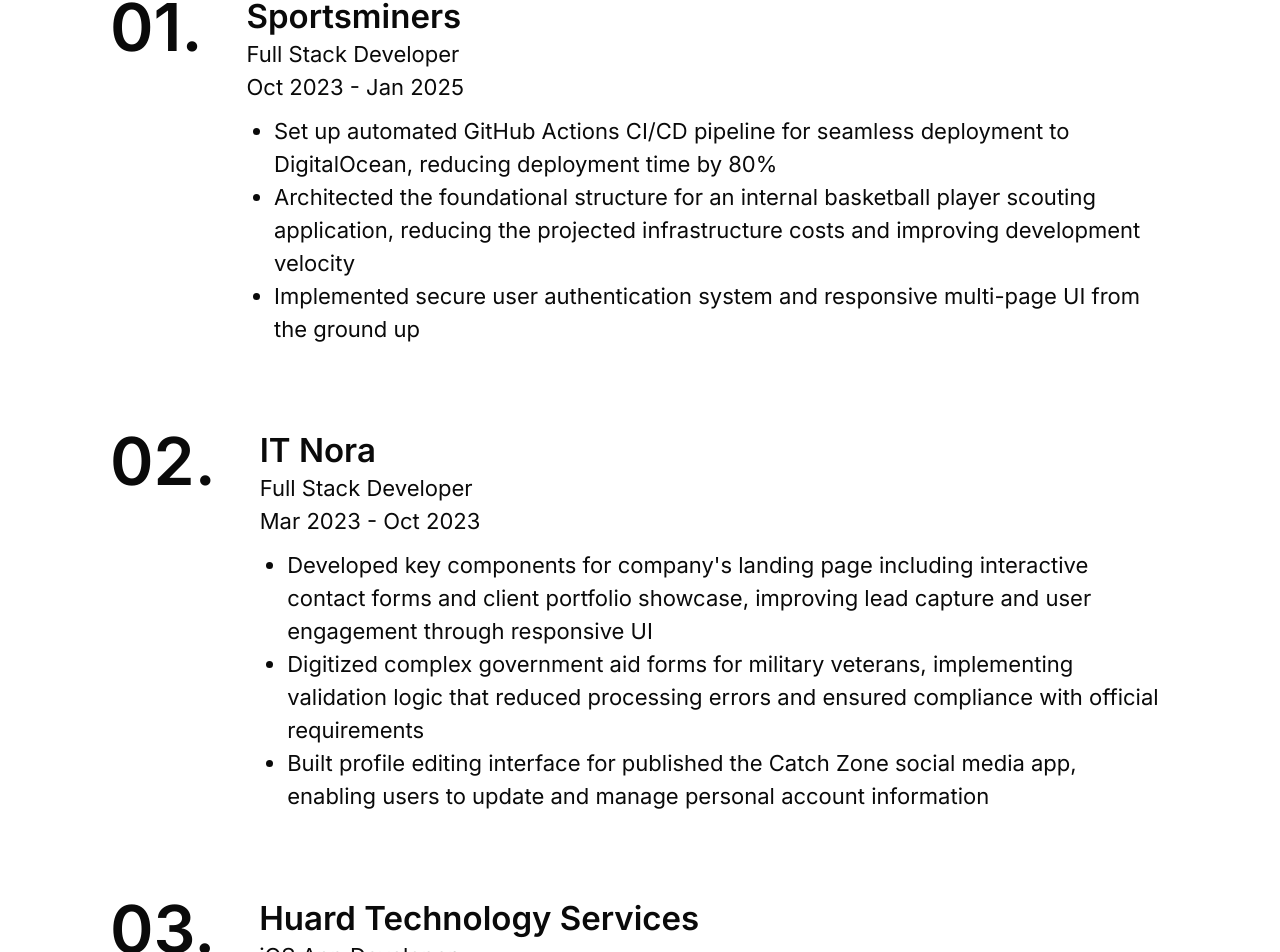
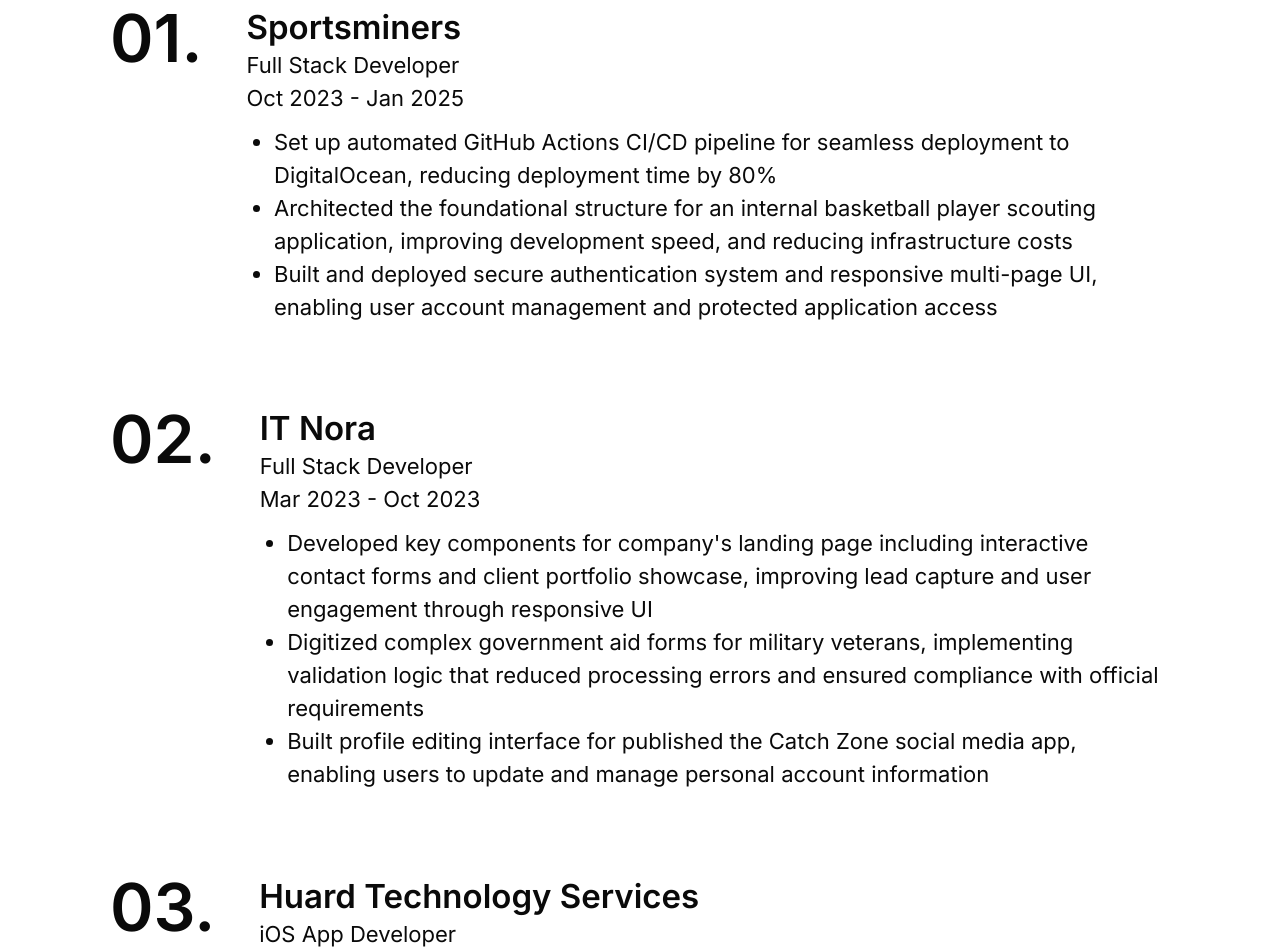
Before and after one commit to jlbmontejano/personal-portfolio, a React (Vite) app: page / in a window 1280 px wide. Shown: the part 1901-2853 px from the top of the page. Built offline with nearby package versions, Linux system fonts and the light colour scheme.

Commit message:
Updated CV

```diff
--- a/src/constants/index.ts
+++ b/src/constants/index.ts
@@ -16,24 +16,25 @@ export const MENU_OPTIONS: MenuOption[] = [
 export const TECH_STACK: TechStack[] = [
 	{
 		title: "Languages",
-		data: ["HTML, CSS & JavaScript", "Typescript", "SQL", "Swift"],
+		data: ["Typescript", "HTML, CSS & JavaScript", "SQL", "Swift"],
 	},
 	{
 		title: "Frameworks & Libraries",
 		data: [
 			"React",
-			"Vue",
 			"NodeJS",
 			"Express",
+			"Vue",
+			"Jest",
 			"SwiftUI",
 			"Tailwind CSS",
 			"Prisma",
 		],
 	},
-	{ title: "Databases", data: ["PostgreSQL", "Cloud Firestore"] },
+	{ title: "Databases", data: ["PostgreSQL", "Google Firestore"] },
 	{
 		title: "Tools & Platforms",
-		data: ["Git", "GitHub Actions", "REST APIs"],
+		data: ["Git", "AWS", "Docker", "GitHub Actions", "REST APIs"],
 	},
 ];
 
@@ -48,8 +49,8 @@ export const EXPERIENCE: WorkExperience[] = [
 			"Typescript, React, Node.js, PostgreSQL, Prisma, Tailwind CSS",
 		tasks: [
 			"Set up automated GitHub Actions CI/CD pipeline for seamless deployment to DigitalOcean, reducing deployment time by 80%",
-			"Architected the foundational structure for an internal basketball player scouting application, reducing the projected infrastructure costs and improving development velocity",
-			"Implemented secure user authentication system and responsive multi-page UI from the ground up",
+			"Architected the foundational structure for an internal basketball player scouting application, improving development speed, and reducing infrastructure costs",
+			"Built and deployed secure authentication system and responsive multi-page UI, enabling user account management and protected application access",
 		],
 	},
 	{
```
Also changed, not shown: 1 other file (tests, documents, lock files or other folders).
